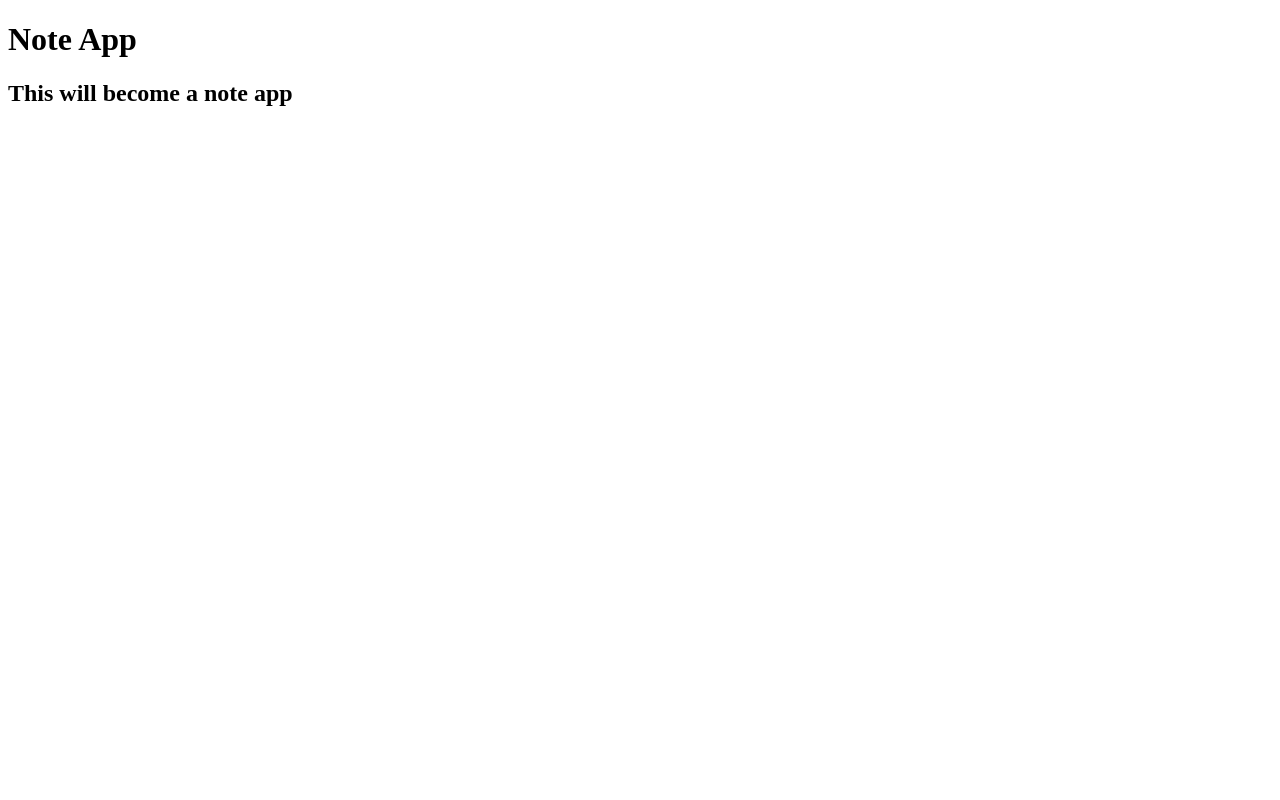
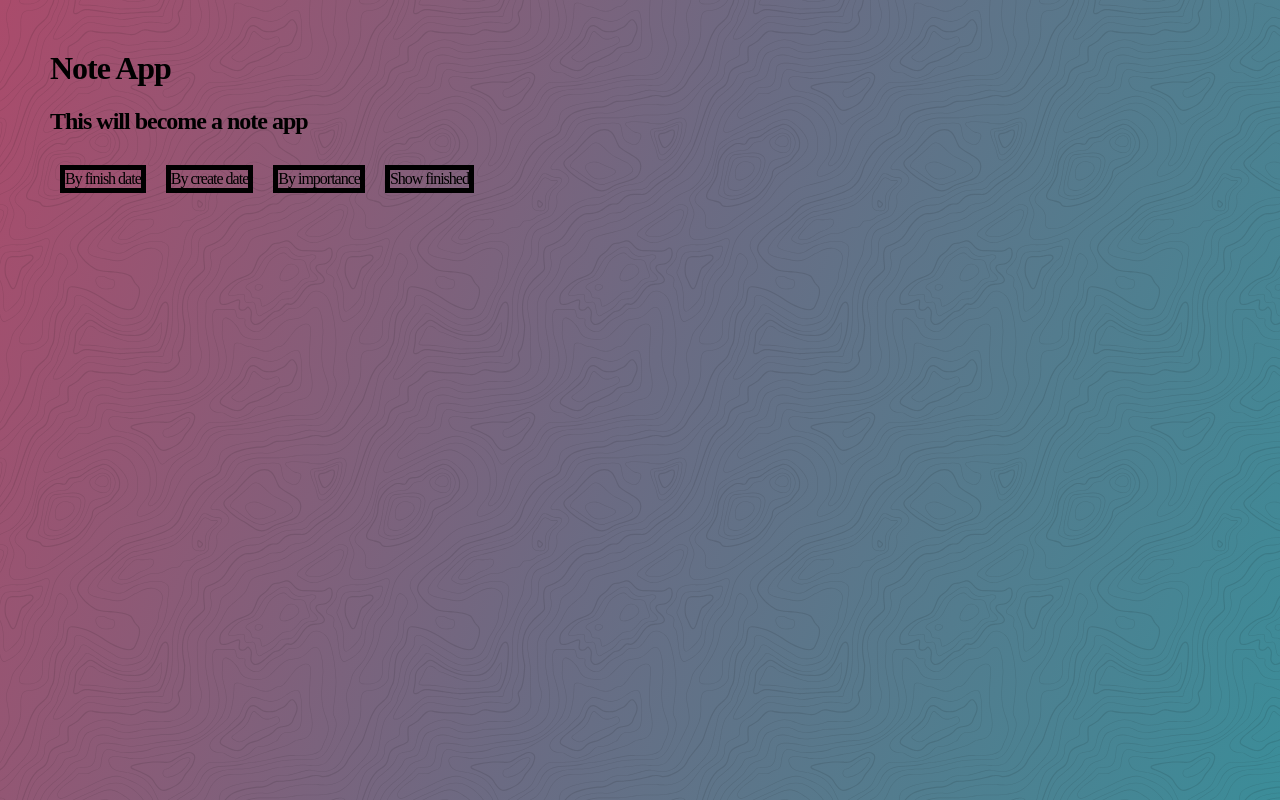
Before and after one commit to patsteff/fee_project1, a plain HTML site: page public/index.html in a window 1280 px wide. Drawn offline with nearby package versions, Linux system fonts and the light colour scheme.

Commit message:
added background

```diff
--- a/public/index.html
+++ b/public/index.html
@@ -5,11 +5,17 @@
   <title>Note App</title>
   <script src="https://cdnjs.cloudflare.com/ajax/libs/handlebars.js/4.7.3/handlebars.min.js" integrity="sha256-/PJBs6QWvXijOFIX04kZpLb6ZtSQckdOIavLWKKOgXU=" crossorigin="anonymous" defer></script>
   <script src="scripts/index.js" type="module"></script>
-
   <link rel="stylesheet" href="styles/index.css">
 </head>
+
 <body>
 <h1>Note App</h1>
 <h2>This will become a note app</h2>
+<div class="container">
+  <div class="item">By finish date</div>
+  <div class="item">By create date</div>
+  <div class="item">By importance</div>
+  <div class="item">Show finished</div>
+</div>
 </body>
 </html>
--- a/public/styles/index.css
+++ b/public/styles/index.css
@@ -1,3 +1,30 @@
+:root {
+    --grayblue: #6b6b83;
+    --bluegreen: #3b8d99;
+    --rosered: #aa4b6b;
+}
+
 * {
     box-sizing: border-box;
 }
+
+body {
+    /* wes bos 02 test von grid, weil background so schön, nochmals überarbeiten*/
+    background-image: url("./assets/images/topography.svg"),
+    linear-gradient(110deg, var(--rosered), var(--grayblue), var(--bluegreen));
+    background-size: 340px, auto;
+    min-height: calc(100vh - 100px);
+    margin: 50px;
+    /* background: white; */
+    background-attachment: fixed;
+    letter-spacing: -1px;
+}
+
+.container {
+    display: flex;
+}
+
+.item {
+    border: 5px solid black;
+    margin: 10px;
+}
```
Also changed, not shown: public/styles/assets/images/topography.svg (added).
